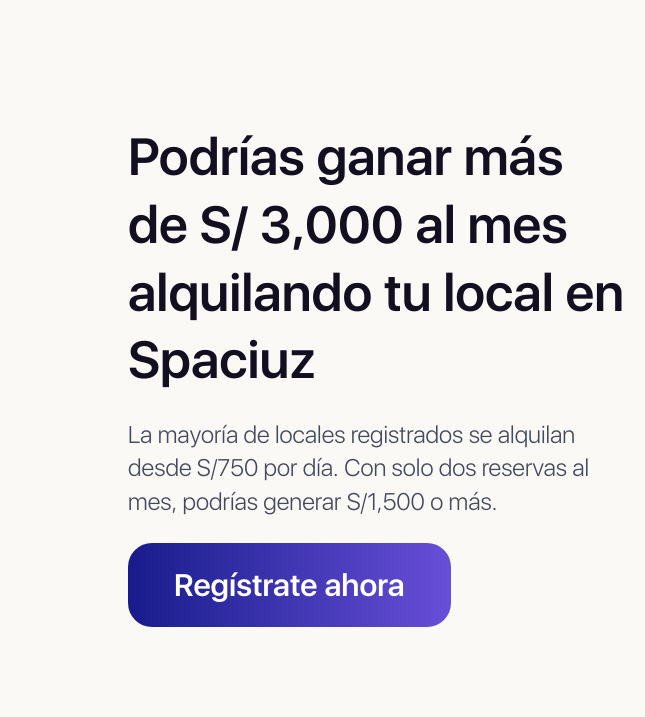
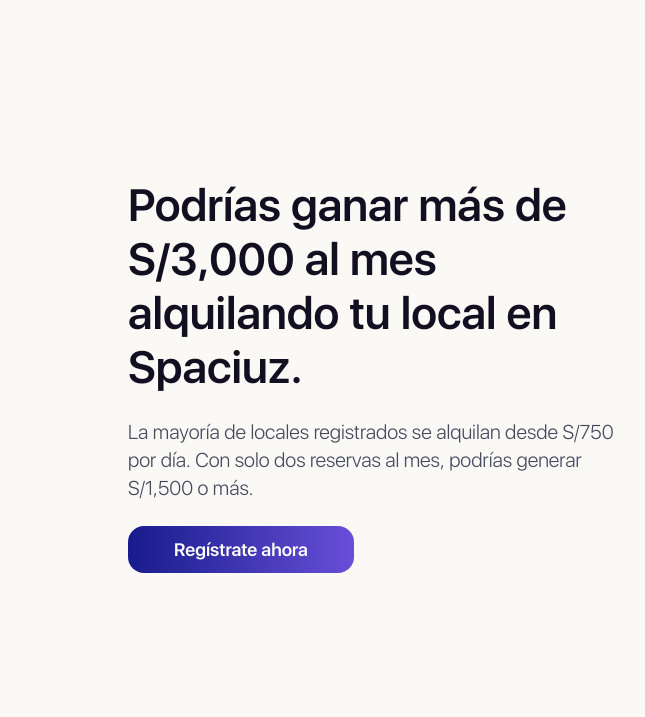
Before and after one commit to Dalton-Yndalecio/web-spaciuz, an Astro site: page / in a window 1280 px wide. Shown: the part 104-821 px from the top of the page, 0-645 px from the left. Built offline with nearby package versions, Linux system fonts and the light colour scheme; Astro itself is replaced by a stand-in of ours.

Commit message:
update font size banner

```diff
--- a/src/pages/index.astro
+++ b/src/pages/index.astro
@@ -41,17 +41,17 @@ const listPasos = [
   <section class="flex gap-5">
     <div class="flex flex-col justify-center w-1/2 gap-6">
       <h1
-        class="text-[52px] leading-[130%] font-semibold text-pretty text-[#120F21]"
+        class="text-[45px] leading-[120%] font-semibold text-pretty text-[#120F21]"
       >
-        Podrías ganar más de S/ 3,000 al mes alquilando tu local en Spaciuz
+        Podrías ganar más de S/3,000 al mes alquilando tu local en Spaciuz.
       </h1>
-      <p class="text-[24px] leading-[140%] text-[#44495D] text-pretty">
+      <p class="text-[20px] leading-[140%] text-[#44495D] text-pretty">
         La mayoría de locales registrados se alquilan desde S/750 por día. Con
         solo dos reservas al mes, podrías generar S/1,500 o más.
       </p>
       <a
         href="#formulario"
-        class="rounded-3xl text-white bg-linear-to-r from-[#181B8C] to-[#684ED8] text-[31px] px-[46px] py-[19px] w-fit font-semibold"
+        class="rounded-2xl text-white bg-linear-to-r from-[#181B8C] to-[#684ED8] text-[18px] px-[46px] py-[10px] w-fit font-semibold"
         >Regístrate ahora</a
       >
     </div>
```
